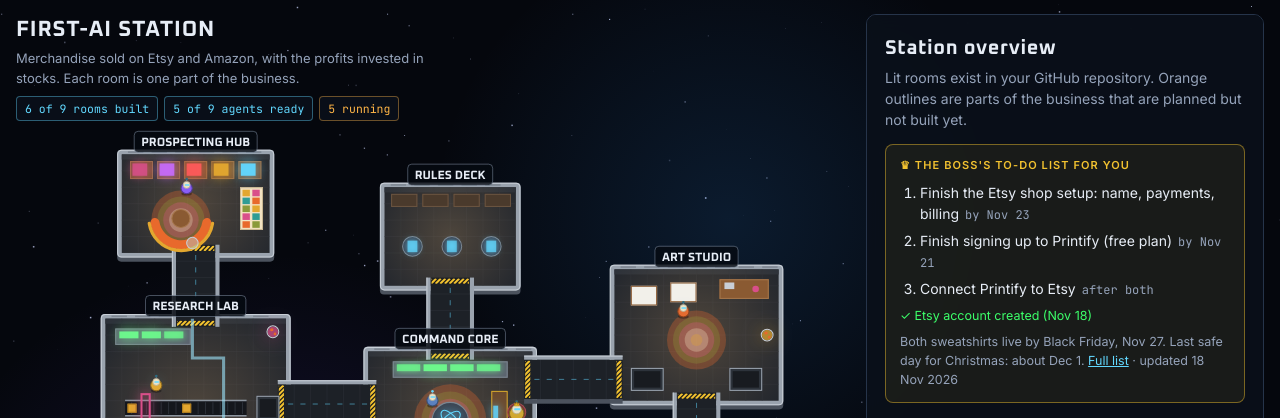
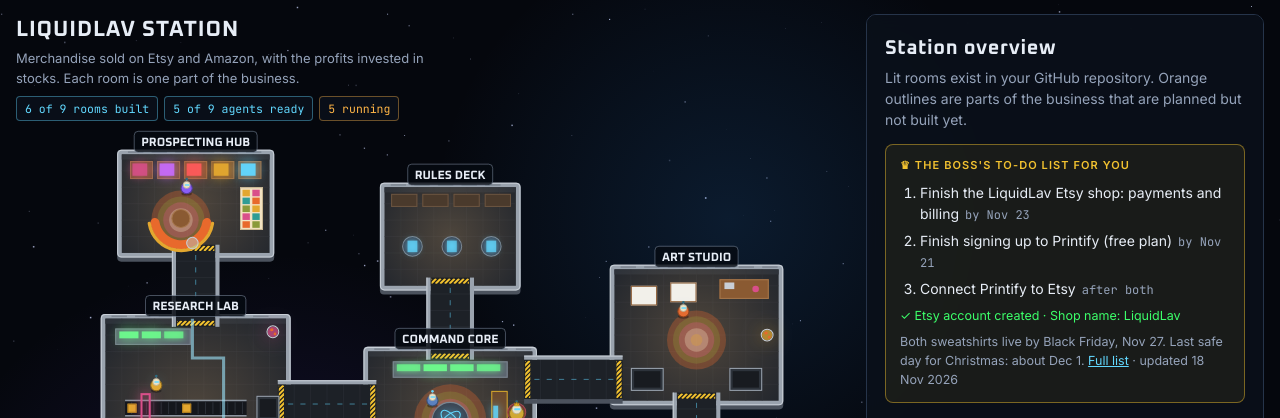
Before and after one commit to severinlydellmccoy-glitch/First-ai-, a plain HTML site: page station/index.html in a window 1280 px wide. Shown: the top 418 px of the page. Drawn offline with Linux system fonts and the light colour scheme; animation ran at ten frames a second.

Commit message:
Shop name: LiquidLav
Co-Authored-By: Claude Opus 5.5 <noreply@anthropic.com>
Claude-Session: https://claude.ai/code/session_01BRaMcwFW4zP9NQLUQhLa6v

```diff
--- a/station/index.html
+++ b/station/index.html
@@ -138,7 +138,7 @@ a { color: var(--live); }
 
 <canvas id="map" aria-label="Map of the First-ai station. Use the panel to visit each room."></canvas>
 <header class="hud">
-  <h1>FIRST-AI STATION</h1>
+  <h1>LIQUIDLAV STATION</h1>
   <p>Merchandise sold on Etsy and Amazon, with the profits invested in stocks. Each room is one part of the business.</p>
   <div class="counts" id="counts"></div>
 </header>
@@ -155,11 +155,11 @@ const COUNTS = { reports: 2, approved: 5, denied: 16, prospects: 11, drafts: 8,
 const TODO = {
   updated: "18 Nov 2026",
   next: [
-    ["Finish the Etsy shop setup: name, payments, billing", "by Nov 23"],
+    ["Finish the LiquidLav Etsy shop: payments and billing", "by Nov 23"],
     ["Finish signing up to Printify (free plan)", "by Nov 21"],
     ["Connect Printify to Etsy", "after both"],
   ],
-  done: ["Etsy account created (Nov 18)"],
+  done: ["Etsy account created", "Shop name: LiquidLav"],
   goal: "Both sweatshirts live by Black Friday, Nov 27. Last safe day for Christmas: about Dec 1.",
 };
 
```
Also changed, not shown: 4 other files.
